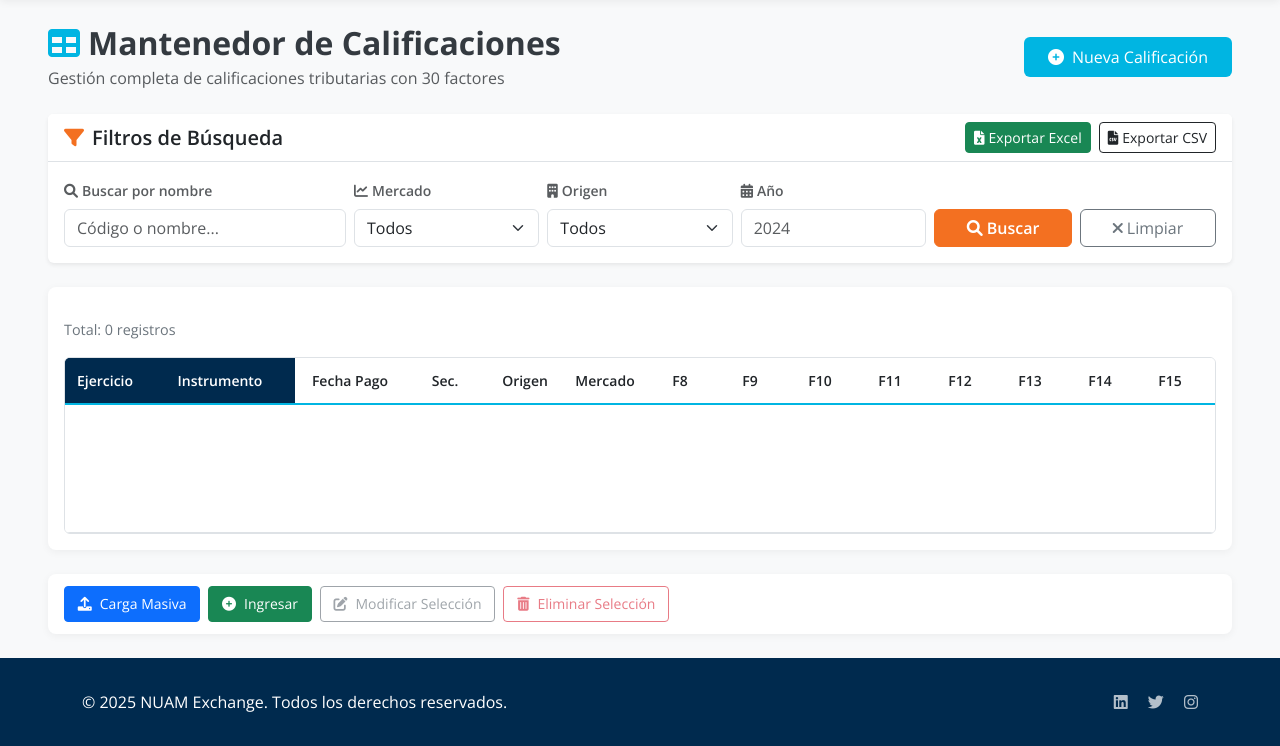
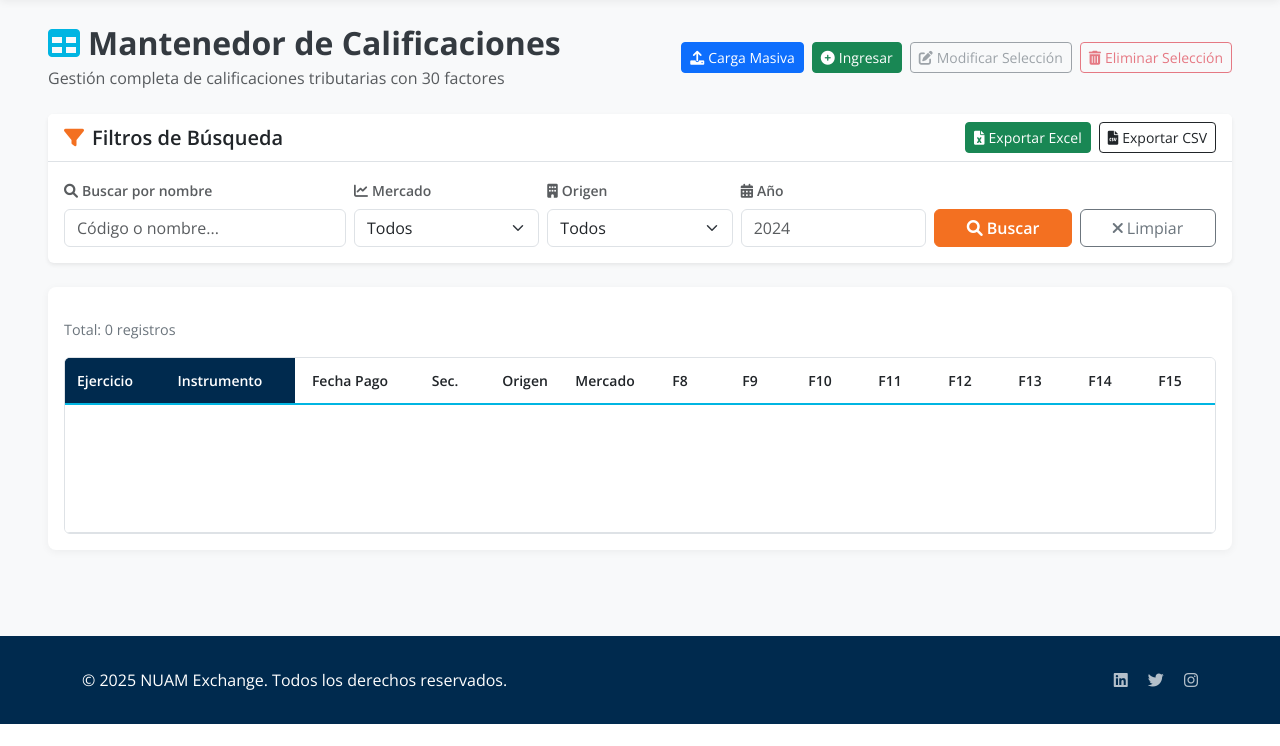
Before and after one commit to Ewniah/nuam_project, a Django app: page /calificaciones/ in a window 1280 px wide. Shown: the part 76-822 px from the top of the page. After the commit the page ends 800 px from the top, so only its background shows below. Run offline with Django 5.2, Linux system fonts and the light colour scheme; the visitor is signed in with stand-in values (Sample User, id 1); data that the repository does not hold is empty.

Commit message:
refactor(ui): mover botones de acciones al header y eliminar boton duplicado Nueva Calificacion

```diff
--- a/templates/calificaciones/listar.html
+++ b/templates/calificaciones/listar.html
@@ -282,9 +282,21 @@
             </h2>
             <p class="text-muted mb-0">Gestión completa de calificaciones tributarias con 30 factores</p>
         </div>
-        <a href="{% url 'crear_calificacion' %}" class="btn btn-filter-primary">
-            <i class="fas fa-plus-circle me-2"></i>Nueva Calificación
-        </a>
+        <!-- Botones de Acciones -->
+        <div class="d-flex gap-2">
+            <a href="{% url 'carga_masiva' %}" class="btn btn-primary btn-sm">
+                <i class="fas fa-upload me-1"></i>Carga Masiva
+            </a>
+            <a href="{% url 'crear_calificacion' %}" class="btn btn-success btn-sm">
+                <i class="fas fa-plus-circle me-1"></i>Ingresar
+            </a>
+            <button type="button" class="btn btn-outline-secondary btn-sm" disabled>
+                <i class="fas fa-edit me-1"></i>Modificar Selección
+            </button>
+            <button type="button" class="btn btn-outline-danger btn-sm" disabled>
+                <i class="fas fa-trash-alt me-1"></i>Eliminar Selección
+            </button>
+        </div>
     </div>
 
     <!-- ZONA A - FILTROS -->
@@ -509,22 +521,6 @@
         {% endif %}
     </div>
 
-    <!-- ZONA C - ACCIONES GLOBALES -->
-    <div class="actions-zone">
-        <a href="{% url 'carga_masiva' %}" class="btn btn-primary">
-            <i class="fas fa-upload me-2"></i>Carga Masiva
-        </a>
-        <a href="{% url 'crear_calificacion' %}" class="btn btn-success">
-            <i class="fas fa-plus-circle me-2"></i>Ingresar
-        </a>
-        <button type="button" class="btn btn-outline-secondary" disabled>
-            <i class="fas fa-edit me-2"></i>Modificar Selección
-        </button>
-        <button type="button" class="btn btn-outline-danger" disabled>
-            <i class="fas fa-trash-alt me-2"></i>Eliminar Selección
-        </button>
-    </div>
-
 </div>
 
 {% endblock %}
```
